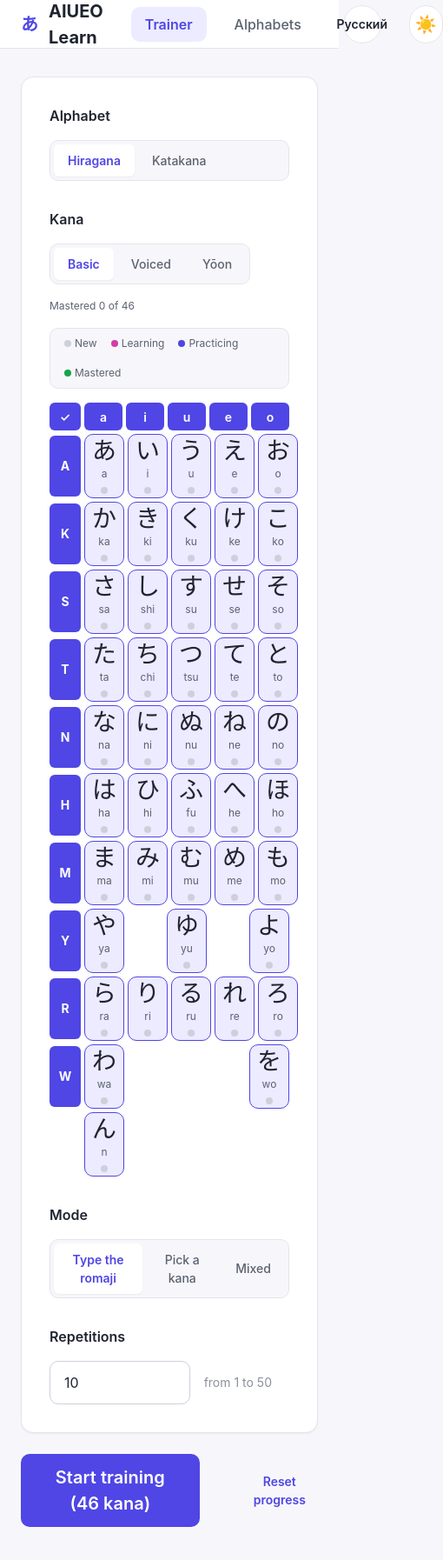
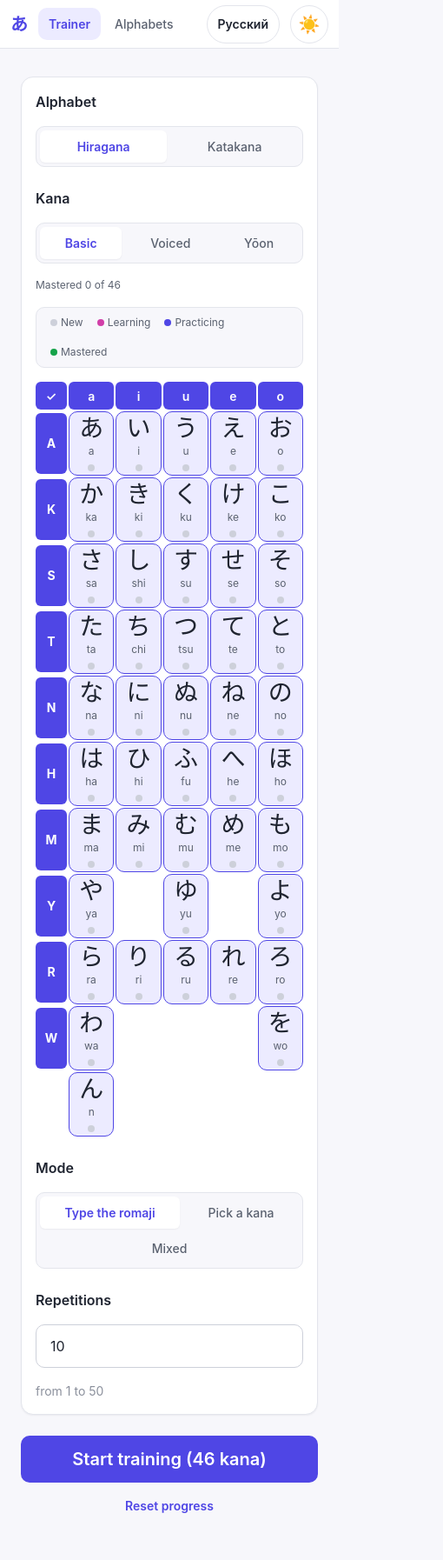
Before and after one commit to Defiigos/aiueolearn, a React (Vite) app: page / in a window 390 px wide. Shown: the top 1794 px of the page at 87% size, 510 px wide, since content can reach past the window. Built offline with nearby package versions, Linux system fonts and the light colour scheme.

Commit message:
Доработка адаптивности интерфейса

```diff
--- a/src/entities/kana/ui/KanaTable/KanaTable.module.css
+++ b/src/entities/kana/ui/KanaTable/KanaTable.module.css
@@ -84,3 +84,28 @@
     color: var(--color-fg-muted);
     margin-top: 0.1rem;
 }
+
+@media (max-width: 40rem) {
+    .table {
+        min-width: 0;
+    }
+
+    .table th:not(.corner):not(.rowHead),
+    .corner,
+    .rowHead {
+        padding: var(--space-2xs) var(--space-xs);
+    }
+
+    .rowHead {
+        min-width: auto;
+    }
+
+    .cell,
+    .empty {
+        padding: var(--space-2xs);
+    }
+
+    .glyph {
+        font-size: var(--font-size-lg);
+    }
+}
--- a/src/features/trainer/ui/ChoiceQuestion/ChoiceQuestion.module.css
+++ b/src/features/trainer/ui/ChoiceQuestion/ChoiceQuestion.module.css
@@ -40,3 +40,19 @@
         box-shadow: var(--shadow-md);
     }
 }
+
+@media (max-width: 40rem) {
+    .wrapper {
+        padding: var(--space-md);
+    }
+
+    .grid {
+        grid-template-columns: repeat(2, 1fr);
+        max-width: 25rem;
+    }
+
+    .option {
+        font-size: 7rem;
+        overflow: hidden;
+    }
+}
--- a/src/features/trainer/ui/SymbolPicker/SymbolPicker.module.css
+++ b/src/features/trainer/ui/SymbolPicker/SymbolPicker.module.css
@@ -160,3 +160,22 @@
 .dot--mastered {
     background: var(--color-success);
 }
+
+@media (max-width: 40rem) {
+    .grid {
+        gap: 0.125rem;
+    }
+
+    .gridRow {
+        gap: 0.125rem;
+    }
+
+    .cell {
+        min-height: 4rem;
+        padding: var(--space-2xs) 0.25rem;
+    }
+
+    .emptyCell {
+        min-height: 4rem;
+    }
+}
--- a/src/features/trainer/ui/TrainerSetup/TrainerSetup.module.css
+++ b/src/features/trainer/ui/TrainerSetup/TrainerSetup.module.css
@@ -9,6 +9,13 @@
     display: flex;
     flex-direction: column;
     gap: var(--space-xl);
+}
+
+@media (max-width: 40rem) {
+    .card {
+        padding: var(--space-md);
+        gap: var(--space-lg);
+    }
 }
 
 .section {
@@ -50,3 +57,33 @@
     font-size: var(--font-size-sm);
     color: var(--color-fg-faint);
 }
+
+/* На телефоне футер складывается в колонку, кнопка старта растягивается на всю ширину
+ * и держит текст в одну строку. */
+@media (max-width: 40rem) {
+    .footer {
+        flex-direction: column;
+        align-items: stretch;
+        gap: var(--space-sm);
+    }
+
+    .footer > :first-child {
+        width: 100%;
+        white-space: nowrap;
+    }
+
+    .footerSpacer {
+        display: none;
+    }
+
+    .repetitionRow {
+        flex-direction: column;
+        align-items: flex-start;
+        max-width: none;
+        width: 100%;
+    }
+
+    .rowHint {
+        white-space: normal;
+    }
+}
--- a/src/features/trainer/ui/TypingQuestion/TypingQuestion.module.css
+++ b/src/features/trainer/ui/TypingQuestion/TypingQuestion.module.css
@@ -46,3 +46,18 @@
         cursor: not-allowed;
     }
 }
+
+@media (max-width: 40rem) {
+    .wrapper {
+        padding: var(--space-md);
+    }
+
+    .row {
+        flex-direction: column;
+        align-items: stretch;
+    }
+
+    .button {
+        width: 100%;
+    }
+}
--- a/src/pages/reference/ReferencePage.module.css
+++ b/src/pages/reference/ReferencePage.module.css
@@ -56,6 +56,7 @@
 }
 
 .alphabetCard {
+    min-width: 0;
     display: flex;
     flex-direction: column;
     gap: var(--space-sm);
--- a/src/shared/ui/SegmentedControl/SegmentedControl.module.css
+++ b/src/shared/ui/SegmentedControl/SegmentedControl.module.css
@@ -1,10 +1,23 @@
 .group {
-    display: inline-flex;
+    display: flex;
+    flex-wrap: wrap;
     gap: var(--space-2xs);
     padding: var(--space-2xs);
     background: var(--color-bg);
     border: 1px solid var(--color-border);
     border-radius: var(--radius-md);
+}
+
+@media (max-width: 40rem) {
+    .group {
+        width: 100%;
+    }
+
+    .segment {
+        flex: 1 1 auto;
+        text-align: center;
+        white-space: nowrap;
+    }
 }
 
 .segment {
--- a/src/widgets/app-header/AppLayout.module.css
+++ b/src/widgets/app-header/AppLayout.module.css
@@ -65,6 +65,35 @@
     font-weight: var(--font-weight-semibold);
 }
 
+@media (max-width: 40rem) {
+    .inner {
+        gap: var(--space-sm);
+        padding: 0 var(--space-sm);
+    }
+
+    /* На телефоне оставляем только знак あ, подпись прячем. */
+    .brandName {
+        display: none;
+    }
+
+    .brand {
+        font-size: var(--font-size-lg);
+    }
+
+    .nav {
+        gap: var(--space-2xs);
+    }
+
+    .link {
+        padding: var(--space-xs) var(--space-sm);
+        font-size: var(--font-size-sm);
+    }
+
+    .main {
+        padding: var(--space-lg) var(--space-md) var(--space-2xl);
+    }
+}
+
 .main {
     flex: 1;
     width: 100%;
```
